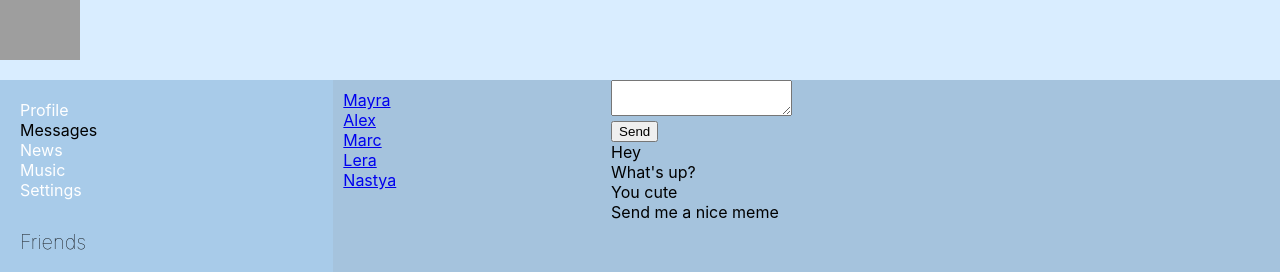
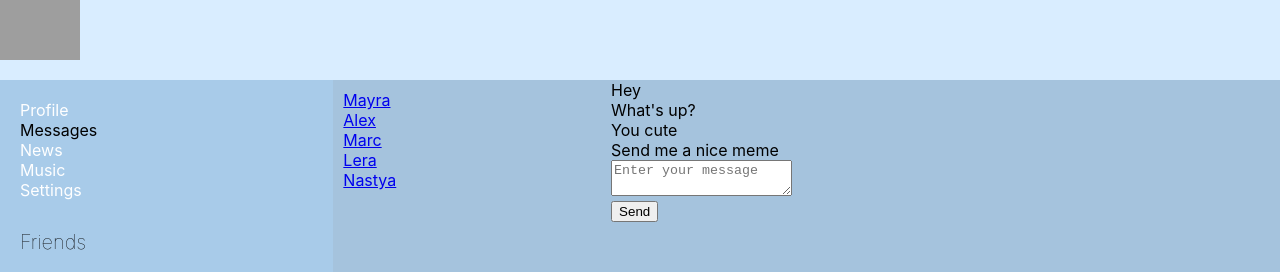
Before and after one commit to mayerprog/SocialNetwork, a React (Create React App) app: page /dialogues in a window 1280 px wide. Shown: the top 272 px of the page. Built offline with nearby package versions, Linux system fonts and the light colour scheme; grey boxes are pictures that could not be loaded.

Commit message:
feat: add reducers and many other things

```diff
--- a/src/App.js
+++ b/src/App.js
@@ -15,19 +15,16 @@ const App = (props) => {
         <BrowserRouter>
             <div className="app-wrapper">
                 <Header/>
-                <NavBar data={props.state.sideBarPage}/>
+                <NavBar data={props.state}/>
                 <div className="app-wrapper-content">
                     <Route exact path='/dialogues'
                            render={() => <Dialogues
                                dialoguesPage={props.state.dialoguesPage}
-                               dialoguesPage={props.state.dialoguesPage}
-                               addMessage={props.addMessage}
-                               updateNewMessageText={props.updateNewMessageText}/>}/>
+                               dispatch={props.dispatch}/>}/>
                     <Route path='/profile'
                            render={() => <Profile
                                profilePage={props.state.profilePage}
-                               addPost={props.addPost}
-                               updateNewPostText={props.updateNewPostText}/>}/>
+                               dispatch={props.dispatch}/>}/>
                     <Route path='/music'
                            render={() => <Music/>}/>
                     <Route path='/settings'
--- a/src/components/Dialogues/Dialogues.jsx
+++ b/src/components/Dialogues/Dialogues.jsx
@@ -9,15 +9,15 @@ const Dialogues = (props) => {
         .map(d => <DialogueItem name={d.name} id={d.id}/>);
 
 
+
     return (
         <div className={di.dialogues}>
             <div className={di.dialoguesItems}>
                 {dialoguesElements} {/*т.к. это джаваскриптовый элемент, заключаем его в фигурные скобки*/}
             </div>
-            <Message dialoguesPage={props.dialoguesPage}
-                     addMessage={props.addMessage}
-                     updateNewMessageText={props.updateNewMessageText}
-                     newMessageText={props.dialoguesPage.newMessageText}/>
+            <div><Message messagesData={props.dialoguesPage.messagesData}
+                        dispatch={props.dispatch}
+                        newMessageText={props.dialoguesPage.newMessageText}/></div>
         </div>
     )
 }
--- a/src/components/Dialogues/Messages/Messages.jsx
+++ b/src/components/Dialogues/Messages/Messages.jsx
@@ -1,31 +1,32 @@
 import React from 'react'
 import di from './../Dialogues.module.css'
 import FriendMessage from "./FriendMessage/FriendMessage";
+import {addMessageActionCreator, updateNewMessageTextActionCreator} from "../../../redux/dialogue-reducer";
+
 
 const Message = (props) => {
-    let messagesData = props.dialoguesPage.messagesData
+    let messagesData = props.messagesData
         .map(m => <FriendMessage message={m.message} id={m.id}/>);
 
-    let newPostMessage = React.createRef();
     let addMessage = () => {
-        props.addMessage();
+        props.dispatch(addMessageActionCreator());
     }
-    let messageOnChange = () => {
-        let text = newPostMessage.current.value;
-        props.updateNewMessageText(text)
+    let messageOnChange = (e) => {
+        let text = e.target.value;
+        props.dispatch(updateNewMessageTextActionCreator(text))
     }
 
     return (
         <div className={di.message}>
+            <div>{messagesData}</div>
             <div>
                 <div>
-                    <textarea ref={newPostMessage} value={props.newMessageText} onChange={messageOnChange}/>
+                    <textarea value={props.newMessageText} placeholder={"Enter your message"} onChange={messageOnChange}/>
                 </div>
                 <div>
                     <button onClick={addMessage}>Send</button>
                 </div>
             </div>
-            <div>{messagesData}</div>
         </div>
     )
 }
--- a/src/components/Friends/Friends.jsx
+++ b/src/components/Friends/Friends.jsx
@@ -3,7 +3,8 @@ import f from './Friends.module.css'
 import Dude from "./Dude/Dude";
 
 const Friends = (props) => {
-    let friendsElems = props.data.friendData.map(f => <Dude name={f.name} id={f.id} pic={f.pic}/>)
+    let friendsElems = props.data.friendData
+        .map(f => <Dude name={f.name} id={f.id} pic={f.pic}/>)
 /*
     на основе пропсов создается jsx тег Dude
 */
--- a/src/components/NavBar/NavBar.jsx
+++ b/src/components/NavBar/NavBar.jsx
@@ -26,7 +26,7 @@ const NavBar = (props) => {
                 <NavLink to="/settings" activeClassName={n.activeLink}>Settings</NavLink>
             </div>
             <div>
-                <Friends data={props.data}/>
+                <Friends data={props.data.sideBarPage}/>
             </div>
         </nav>
     );
--- a/src/components/Profile/Profile.jsx
+++ b/src/components/Profile/Profile.jsx
@@ -9,8 +9,8 @@ const Profile = (props) => {
             <ProfileInfo/>
             <MyPosts postsData={props.profilePage.postsData}
                      newPostText={props.profilePage.newPostText}
-                     addPost={props.addPost}
-                     updateNewPostText={props.updateNewPostText}/>
+                     dispatch={props.dispatch}/>
+            {/* без скобочек, потому что мы этот метод не вызываем, а только передаем компоненте */}
             {/* т.е. мы передаем в пропс (Объект) свойство postsData, добавив соответствующий аттрибут к компоненте */}
         </div>
     );
--- a/src/index.js
+++ b/src/index.js
@@ -1,22 +1,24 @@
 import React from 'react';
 import './index.css';
 import reportWebVitals from './reportWebVitals';
-import state, {addMessage, addPost, subscribe, updateNewMessageText, updateNewPostText} from "./redux/state";
+import store from "./redux/state";
 import ReactDOM from "react-dom";
 import App from "./App";
 
-let rerenderEntireTree = (state) => { //передаем state, для того, чтобы иметь возможность вызвать функию извне и передать туда какой-то параметр
+let rerenderEntireTree = (state) => { //передаем state
     ReactDOM.render(
         <React.StrictMode>
-            <App state={state} addPost={addPost} updateNewPostText={updateNewPostText} addMessage={addMessage} updateNewMessageText={updateNewMessageText}/>
+            <App state={state}
+                 dispatch={store.dispatch.bind(store)}/>
         </React.StrictMode>,
         document.getElementById('root')
     ); //рендерит функцию App и передается в root, который находится в практически пустом index.html
 }
 
-rerenderEntireTree(state);
+rerenderEntireTree(store.getState()); //для самого первоначального рендеринга, когда только запускается страничка
 
-subscribe(rerenderEntireTree);
+store.subscribe(rerenderEntireTree); // вызываем из того мира (state) функцию subscribe и передаем тому миру функцию коллбэк rerenderEntireTree через параметр
+//отдаем функцию, чтобы кто-то ее вызвал. То есть мы на этапе первого самого рендера определили, чему в файле state равна функция _subscriber
 
 // If you want to start measuring performance in your app, pass a function
 // to log results (for example: reportWebVitals(console.log))
--- /dev/null
+++ b/src/redux/dialogue-reducer.js
@@ -0,0 +1,29 @@
+const ADD_MESSAGE = 'ADD-MESSAGE';
+const UPDATE_NEW_MESSAGE_TEXT = 'UPDATE-NEW-MESSAGE-TEXT';
+
+const dialogueReducer = (state, action) => {
+    switch (action.type) {
+        case ADD_MESSAGE:
+            let body = state.newMessageText // в переменную попало то значение, которое еще было присвоено
+            //на этапе выполнения функции updateNewMessageTextActionCreator (ввод сообщения в textarea)
+            state.newMessageText = ''; //вот тут мы обнуляем то, что было введено в textarea, при этом это никак не отражается на body
+            let newMessage = {
+                id: 5,
+                message: body,
+            };
+            state.messagesData.push(newMessage);
+
+            return state
+        case UPDATE_NEW_MESSAGE_TEXT:
+            state.newMessageText = action.text;
+
+            return state
+        default:
+            return state
+    }
+}
+
+export const addMessageActionCreator = () => ({type: ADD_MESSAGE})
+export const updateNewMessageTextActionCreator = (text) => ({type: UPDATE_NEW_MESSAGE_TEXT, text})
+
+export default dialogueReducer;
--- /dev/null
+++ b/src/redux/profile-reducer.js
@@ -0,0 +1,33 @@
+const ADD_POST = 'ADD-POST';
+const UPDATE_NEW_POST_TEXT = 'UPDATE-NEW-POST-TEXT';
+
+const profileReducer = (state, action) => {
+    switch (action.type) {
+        case ADD_POST:
+            let newPost = {
+                id: 4,
+                message: state.newPostText,
+                likescount: 5
+            };
+            state.postsData.push(newPost);
+            state.newPostText = '';
+
+            return state
+
+        case UPDATE_NEW_POST_TEXT:
+            state.newPostText = action.text;
+
+            return state
+
+        default:
+            return state
+
+    }
+}
+
+export const addPostActionCreator = () => ({type: ADD_POST})
+export const updateNewPostTextActionCreator = (text) => ({type: UPDATE_NEW_POST_TEXT, text})
+
+window.updateNewPostTextActionCreator = updateNewPostTextActionCreator;
+
+export default profileReducer;
--- /dev/null
+++ b/src/redux/sidebar-reducer.js
@@ -0,0 +1,6 @@
+const sidebarReducer = (state, action) => {
+
+    return state;
+}
+
+export default sidebarReducer;
--- a/src/redux/state.js
+++ b/src/redux/state.js
@@ -1,10 +1,13 @@
 import React from "react";
+import profileReducer from "./profile-reducer";
+import dialogueReducer from "./dialogue-reducer";
+import sidebarReducer from "./sidebar-reducer";
 
-let rerenderEntireTree = () => {
+let store = {
+    _subscriber() {
         console.log('State has been changed')
-}
-
-let state = {
+    },
+    _state: {
         profilePage: {
             postsData: [
                 {id: 1, likescount: 1, message: 'hey, wassup!'},
@@ -31,48 +34,47 @@ let state = {
         },
         sideBarPage: {
             friendData: [
-            {id: 1, name: 'Myra', pic: <img src="https://i.pinimg.com/originals/d1/cf/62/d1cf6294a3f560bb63f42367810b1d32.jpg" width="60" height="60"/>},
-            {id: 2, name: 'Vika', pic: <img src="https://www.meme-arsenal.com/memes/1f09e64d30efeef27435f9e55286c6ae.jpg" width="60" height="60"/>},
-            {id: 3, name: 'Lera', pic: <img src="https://i.pinimg.com/564x/54/dd/7c/54dd7cd16f5fb388cf7f85d40900fc24.jpg" width="60" height="60"/>},
+                {
+                    id: 1,
+                    name: 'Myra',
+                    pic: <img src="https://i.pinimg.com/originals/d1/cf/62/d1cf6294a3f560bb63f42367810b1d32.jpg"
+                              width="60" height="60"/>
+                },
+                {
+                    id: 2,
+                    name: 'Vika',
+                    pic: <img src="https://www.meme-arsenal.com/memes/1f09e64d30efeef27435f9e55286c6ae.jpg" width="60"
+                              height="60"/>
+                },
+                {
+                    id: 3,
+                    name: 'Lera',
+                    pic: <img src="https://i.pinimg.com/564x/54/dd/7c/54dd7cd16f5fb388cf7f85d40900fc24.jpg" width="60"
+                              height="60"/>
+                },
             ]
+        }
+    },
+
+    getState() {
+        return this._state;
+    },
+    subscribe(observer) {
+        this._subscriber = observer; //observer - это наблюдатель, это паттерн // publisher-subscriber
+    }, //вызвали мы эту функцию еще в индекс.джс при первом самом рендере, то есть сразу определили, чем равен rerenderEntireTree.
+
+    dispatch: function (action) {
+        this._state.profilePage = profileReducer(this._state.profilePage, action);
+        this._state.dialoguesPage = dialogueReducer(this._state.dialoguesPage, action);
+        this._state.sideBarPage = sidebarReducer(this._state.sideBarPage, action);
+
+        this._subscriber(this._state)
+
     }
 }
 
-window.state = state;
 
-export const addPost = () => {
-    let newPost = {
-        id: 4,
-        message: state.profilePage.newPostText,
-        likescount: 5
-    };
-    state.profilePage.postsData.push(newPost);
-    state.profilePage.newPostText = '';
-    rerenderEntireTree(state); //в Redux мы ничего не передаем в observer обычно
-}
+window.store = store;
 
-export const updateNewPostText = (newText) => {
-    state.profilePage.newPostText = newText;
-    rerenderEntireTree(state); //в Redux мы ничего не передаем в observer обычно
-}
 
-export const addMessage = () => {
-    let newMessage = {
-        id: 5,
-        message: state.dialoguesPage.newMessageText,
-    };
-    state.dialoguesPage.messagesData.push(newMessage);
-    state.dialoguesPage.newMessageText = '';
-    rerenderEntireTree(state); //в Redux мы ничего не передаем в observer обычно
-}
-
-export const updateNewMessageText = (newText) => {
-    state.dialoguesPage.newMessageText = newText;
-    rerenderEntireTree(state); //в Redux мы ничего не передаем в observer обычно
-}
-
-export const subscribe = (observer) => {
-    rerenderEntireTree = observer; //observer - это наблюдатель, это паттерн // publisher-subscriber
-}
-
-export default state;
+export default store;
```
Also changed, not shown: src/components/Profile/MyPosts/MyPosts.jsx (+10 -3 lines), 1 other file (tests, documents, lock files or other folders). Lines whose indentation alone changed are shown as unchanged.
